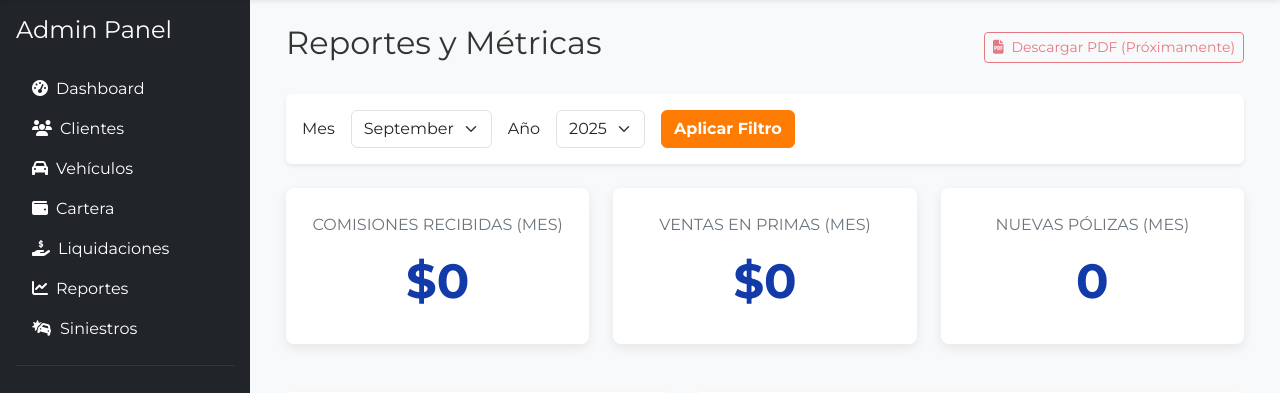
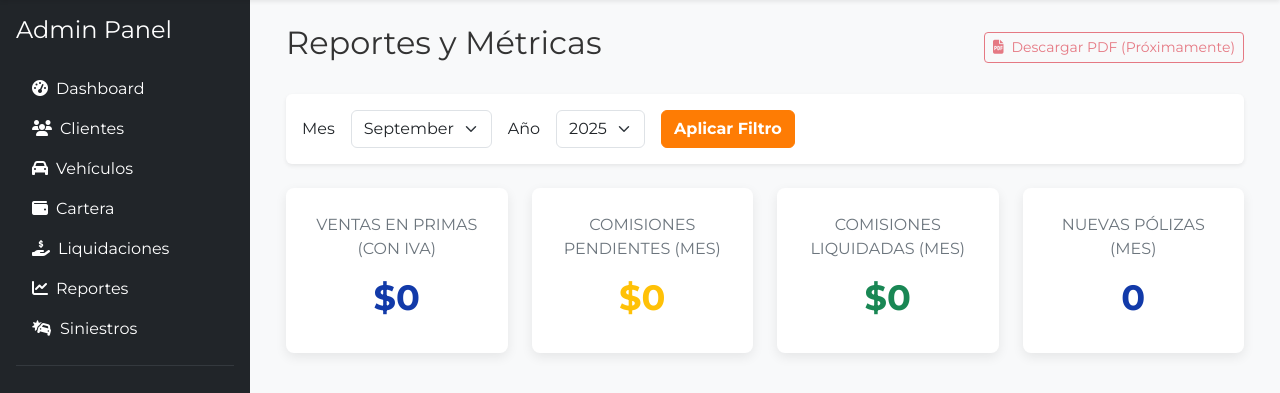
Before and after one commit to Santiago-caicedo/assecol_seguros, a Django app: page /reportes/ in a window 1280 px wide. Shown: the part 56-449 px from the top of the page. Run offline with Django 5.2, Linux system fonts and the light colour scheme; the visitor is signed in with stand-in values (Sample User, id 1); data comes from the database, SQL or seed files in the repository; data that the repository does not hold is empty; parts of the project's set-up code (start-up, migrations or seed data) failed here and were passed over; some libraries are stand-ins or nearby versions.

Commit message:
se arregla modulo de reportes

```diff
--- a/proyecto_seguros/reportes/templates/reportes/panel_reportes.html
+++ b/proyecto_seguros/reportes/templates/reportes/panel_reportes.html
@@ -33,27 +33,35 @@
 </div>
 
 <div class="row">
-    <div class="col-lg-4 mb-4">
+    <div class="col-lg-3 col-md-6 mb-4">
         <div class="stat-card">
-            <p class="text-secondary text-uppercase">Comisiones Recibidas (Mes)</p>
-            <div class="d-flex justify-content-center align-items-center">
-                <h1>${{ total_comisiones_mes|intcomma }}</h1>
-                {% if comision_mom_change != 0 %}<span class="badge ms-3 {% if comision_mom_change > 0 %}text-bg-success{% else %}text-bg-danger{% endif %}">{% if comision_mom_change > 0 %}&#x25B2;{% else %}&#x25BC;{% endif %} {{ comision_mom_change }}%</span>{% endif %}
-            </div>
+            <p class="text-secondary text-uppercase">Ventas en Primas (con IVA)</p>
+            <h1 style="font-size: 2.2rem;">${{ total_ventas_con_iva|floatformat:0|intcomma }}</h1>
         </div>
     </div>
-    <div class="col-lg-4 mb-4">
+    <div class="col-lg-3 col-md-6 mb-4">
         <div class="stat-card">
-            <p class="text-secondary text-uppercase">Ventas en Primas (Mes)</p>
-            <h1>${{ total_ventas_mes|intcomma }}</h1>
+            <p class="text-secondary text-uppercase">Comisiones Pendientes (Mes)</p>
+            <h1 class="text-warning" style="font-size: 2.2rem;">${{ comisiones_pendientes_mes|floatformat:0|intcomma }}</h1>
         </div>
     </div>
-    <div class="col-lg-4 mb-4">
+    <div class="col-lg-3 col-md-6 mb-4">
+        <div class="stat-card">
+            <p class="text-secondary text-uppercase">Comisiones Liquidadas (Mes)</p>
+            <h1 class="text-success" style="font-size: 2.2rem;">${{ comisiones_liquidadas_mes|floatformat:0|intcomma }}</h1>
+        </div>
+    </div>
+    <div class="col-lg-3 col-md-6 mb-4">
         <div class="stat-card">
             <p class="text-secondary text-uppercase">Nuevas Pólizas (Mes)</p>
             <div class="d-flex justify-content-center align-items-center">
-                <h1>{{ nuevas_polizas_mes }}</h1>
-                {% if polizas_mom_change != 0 %}<span class="badge ms-3 {% if polizas_mom_change > 0 %}text-bg-success{% else %}text-bg-danger{% endif %}">{% if polizas_mom_change > 0 %}&#x25B2;{% else %}&#x25BC;{% endif %} {{ polizas_mom_change }}%</span>{% endif %}
+                <h1 style="font-size: 2.2rem;">{{ nuevas_polizas_mes }}</h1>
+                {% if polizas_mom_change != 0 %}
+                <span class="badge ms-3 {% if polizas_mom_change > 0 %}text-bg-success{% else %}text-bg-danger{% endif %}">
+                    {% if polizas_mom_change > 0 %}&#x25B2;{% else %}&#x25BC;{% endif %}
+                    {{ polizas_mom_change }}%
+                </span>
+                {% endif %}
             </div>
         </div>
     </div>
--- a/proyecto_seguros/reportes/views.py
+++ b/proyecto_seguros/reportes/views.py
@@ -14,6 +14,7 @@ from dateutil.relativedelta import relativedelta
 
 
 def es_admin(user):
+    """Función de prueba para decoradores, verifica si el usuario es staff."""
     return user.is_staff
 
 
@@ -24,92 +25,60 @@ def panel_reportes_view(request):
     hoy = timezone.now()
     ano_actual = int(request.GET.get('ano', hoy.year))
     mes_actual = int(request.GET.get('mes', hoy.month))
-    fecha_seleccionada = datetime(ano_actual, mes_actual, 1)
 
     # --- 2. Cálculos de Métricas KPI para el Mes Seleccionado ---
+    polizas_del_mes = Poliza.objects.filter(
+        fecha_inicio__year=ano_actual,
+        fecha_inicio__month=mes_actual
+    ).select_related('tipo_seguro')
+
     pagos_del_mes = Pago.objects.filter(
         fecha_pago__year=ano_actual,
         fecha_pago__month=mes_actual
-    ).select_related('poliza__tipo_seguro')
+    )
 
-    total_comisiones_mes = 0
-    print("\n" + "="*50)
-    print(f"INICIANDO CÁLCULO DE COMISIONES PARA {mes_actual}/{ano_actual}")
-    print(f"Se encontraron {pagos_del_mes.count()} pagos en este mes.")
+    total_ventas_con_iva = sum(p.valor_total_a_pagar for p in polizas_del_mes)
+    comisiones_pendientes_mes = pagos_del_mes.filter(estado_comision='PENDIENTE').aggregate(total=Sum('monto_pagado'))['total'] or 0
+    comisiones_liquidadas_mes = pagos_del_mes.filter(estado_comision='LIQUIDADA').aggregate(total=Sum('monto_pagado'))['total'] or 0
+    nuevas_polizas_mes = polizas_del_mes.count()
 
-    for pago in pagos_del_mes:
-        try:
-            monto_base = pago.monto_pagado
-            porcentaje = pago.poliza.tipo_seguro.comision_porcentaje
-            comision_calculada = monto_base * (porcentaje / 100)
-            total_comisiones_mes += comision_calculada
-
-            print(f"\n  -> Revisando Pago ID: {pago.id} para Póliza #{pago.poliza.numero_poliza}:")
-            print(f"     - Monto Pagado (Base de Cálculo): ${monto_base}")
-            print(f"     - Porcentaje de Comisión del Tipo de Seguro: {porcentaje}%")
-            print(f"     - Comisión Calculada para este pago: ${comision_calculada}")
-        except Exception as e:
-            print(f"  -> ERROR al procesar Pago ID: {pago.id}. Detalles: {e}")
-
-    print("\n--- TOTAL FINAL DE COMISIONES CALCULADO:", total_comisiones_mes, "---")
-    print("="*50 + "\n")
-
-    total_ventas_mes = Poliza.objects.filter(
-        fecha_inicio__year=ano_actual,
-        fecha_inicio__month=mes_actual
-    ).aggregate(total=Sum('valor_prima_sin_iva'))['total'] or 0
-
-    nuevas_polizas_mes = Poliza.objects.filter(
-        fecha_inicio__year=ano_actual,
-        fecha_inicio__month=mes_actual
-    ).count()
-
-    # --- 3. Análisis de Crecimiento Mes a Mes (MoM) ---
+    # --- 3. (Opcional) Análisis MoM para Nuevas Pólizas ---
+    fecha_seleccionada = datetime(ano_actual, mes_actual, 1)
     fecha_mes_anterior = fecha_seleccionada - relativedelta(months=1)
-    pagos_mes_anterior = Pago.objects.filter(fecha_pago__year=fecha_mes_anterior.year, fecha_pago__month=fecha_mes_anterior.month).select_related('poliza__tipo_seguro')
-    comisiones_mes_anterior = Pago.objects.filter(
-        fecha_pago__year=fecha_mes_anterior.year,
-        fecha_pago__month=fecha_mes_anterior.month
-    ).aggregate(total=Sum('monto_pagado'))['total'] or 0
-
-    comision_mom_change = 0
-    if comisiones_mes_anterior > 0:
-        comision_mom_change = ((total_comisiones_mes - comisiones_mes_anterior) / comisiones_mes_anterior) * 100
-
     nuevas_polizas_mes_anterior = Poliza.objects.filter(fecha_inicio__year=fecha_mes_anterior.year, fecha_inicio__month=fecha_mes_anterior.month).count()
     polizas_mom_change = 0
     if nuevas_polizas_mes_anterior > 0:
         polizas_mom_change = ((nuevas_polizas_mes - nuevas_polizas_mes_anterior) / nuevas_polizas_mes_anterior) * 100
 
-    # --- 4. Datos para Gráficos Existentes ---
-    # Gráfico 1: Ventas por Tipo de Seguro
-    ventas_por_tipo = Poliza.objects.filter(
-        fecha_inicio__year=ano_actual,
-        fecha_inicio__month=mes_actual
-    ).values('tipo_seguro__nombre') \
+
+    # --- 4. Datos para Gráficos y Análisis Avanzados ---
+    # Gráfico 1: Ventas por Tipo de Seguro (base sin IVA)
+    ventas_por_tipo = polizas_del_mes.values('tipo_seguro__nombre') \
      .annotate(total_vendido=Sum('valor_prima_sin_iva')) \
      .order_by('-total_vendido')
     labels_grafico_tipos = [item['tipo_seguro__nombre'] for item in ventas_por_tipo]
     data_grafico_tipos = [float(item['total_vendido']) for item in ventas_por_tipo]
 
-    # Gráfico 2: Tendencia de Comisiones
+    # Gráfico 2: Tendencia de Comisiones (Últimos 12 meses)
     fecha_hace_12_meses = (hoy - relativedelta(months=11)).replace(day=1)
     pagos_ultimo_ano = Pago.objects.filter(fecha_pago__gte=fecha_hace_12_meses).select_related('poliza__tipo_seguro')
-    data_para_pandas = [{'fecha_pago': pago.fecha_pago, 'comision_ganada': float(pago.monto_pagado) * (float(pago.poliza.tipo_seguro.comision_porcentaje) / 100)} for pago in pagos_ultimo_ano]
+
+    data_para_pandas = [{'fecha_pago': pago.fecha_pago, 'comision_ganada': pago.monto_pagado} for pago in pagos_ultimo_ano]
     labels_tendencia, data_tendencia = [], []
     if data_para_pandas:
         df = pd.DataFrame(data_para_pandas)
         df['fecha_pago'] = pd.to_datetime(df['fecha_pago'])
+        # Convertimos la columna a tipo numérico, forzando errores a NaN, y luego rellenamos con 0
+        df['comision_ganada'] = pd.to_numeric(df['comision_ganada'], errors='coerce').fillna(0)
         comisiones_mensuales = df.set_index('fecha_pago')['comision_ganada'].resample('MS').sum()
         labels_tendencia = comisiones_mensuales.index.strftime('%b %Y').tolist()
         data_tendencia = comisiones_mensuales.values.round(2).tolist()
 
-    # --- 5. NUEVO: Análisis Avanzados ---
     # Análisis 1: Rendimiento por Compañía Aseguradora
     comisiones_por_compania = Pago.objects.filter(fecha_pago__year=ano_actual, fecha_pago__month=mes_actual) \
         .values('poliza__compania_aseguradora__nombre') \
         .annotate(total_comision=Sum('monto_pagado')) \
-        .order_by('-total_comision') # <--- CAMBIO AQUÍ
+        .order_by('-total_comision')
     labels_companias = [item['poliza__compania_aseguradora__nombre'] for item in comisiones_por_compania]
     data_companias = [float(item['total_comision']) for item in comisiones_por_compania]
 
@@ -124,12 +93,12 @@ def panel_reportes_view(request):
     labels_salud_cartera = [item['estado_cartera'].replace('_', ' ').capitalize() for item in salud_cartera]
     data_salud_cartera = [item['count'] for item in salud_cartera]
 
-    # --- 6. Preparamos el contexto completo ---
+    # --- 5. Preparamos el contexto completo ---
     context = {
-        'total_comisiones_mes': round(total_comisiones_mes, 2),
-        'total_ventas_mes': round(total_ventas_mes, 2),
+        'total_ventas_con_iva': round(total_ventas_con_iva, 0),
+        'comisiones_pendientes_mes': round(comisiones_pendientes_mes, 0),
+        'comisiones_liquidadas_mes': round(comisiones_liquidadas_mes, 0),
         'nuevas_polizas_mes': nuevas_polizas_mes,
-        'comision_mom_change': round(comision_mom_change, 1),
         'polizas_mom_change': round(polizas_mom_change, 1),
         'mes_seleccionado': mes_actual,
         'ano_seleccionado': ano_actual,
--- a/proyecto_seguros/static/css/brand.css
+++ b/proyecto_seguros/static/css/brand.css
@@ -1,6 +1,7 @@
 /* static/css/brand.css */
 
 /* Definimos los colores de la marca Assecol como variables */
+
 :root {
     --assecol-blue: #123AA9;
     --assecol-orange: #FE7C04;
```
